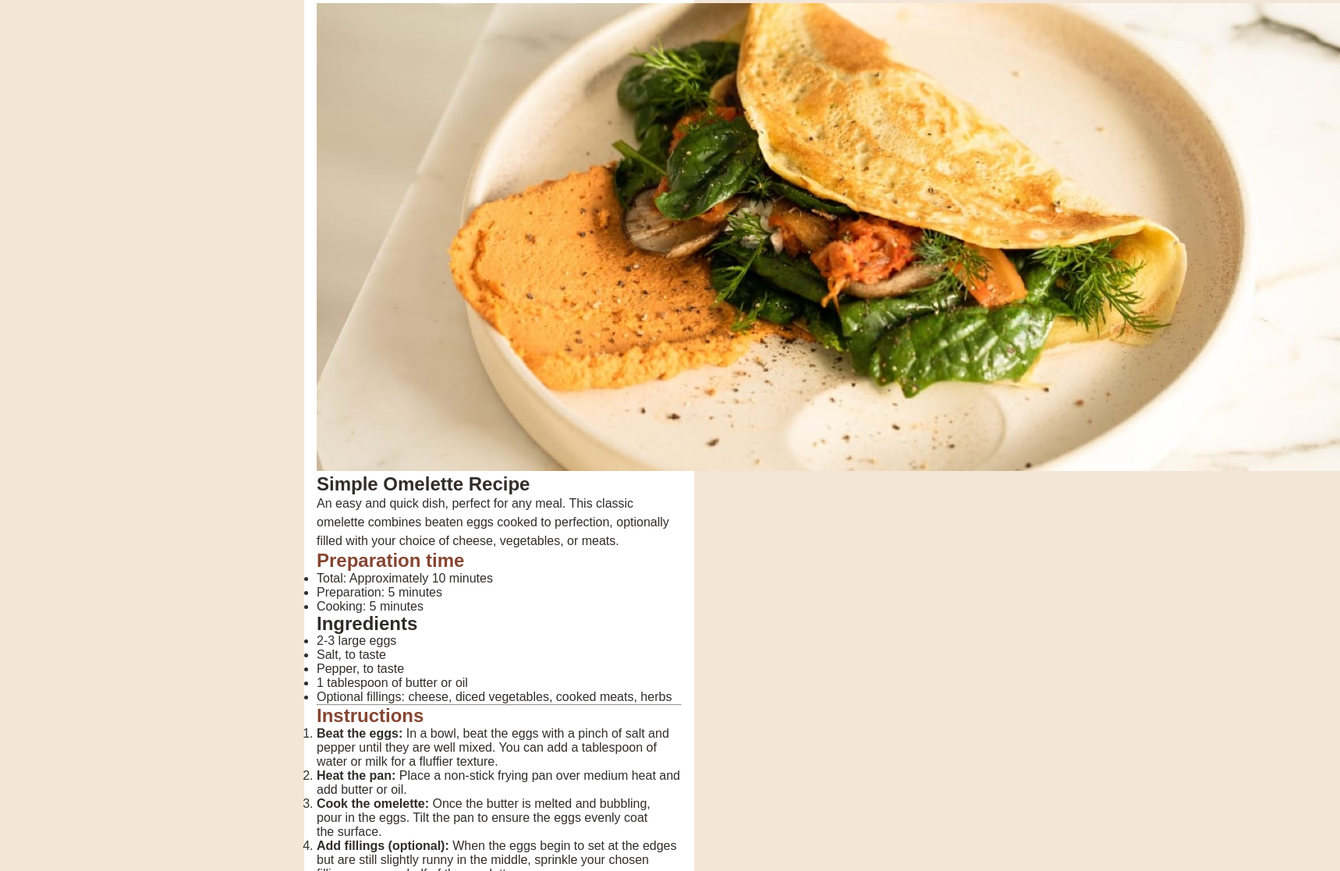
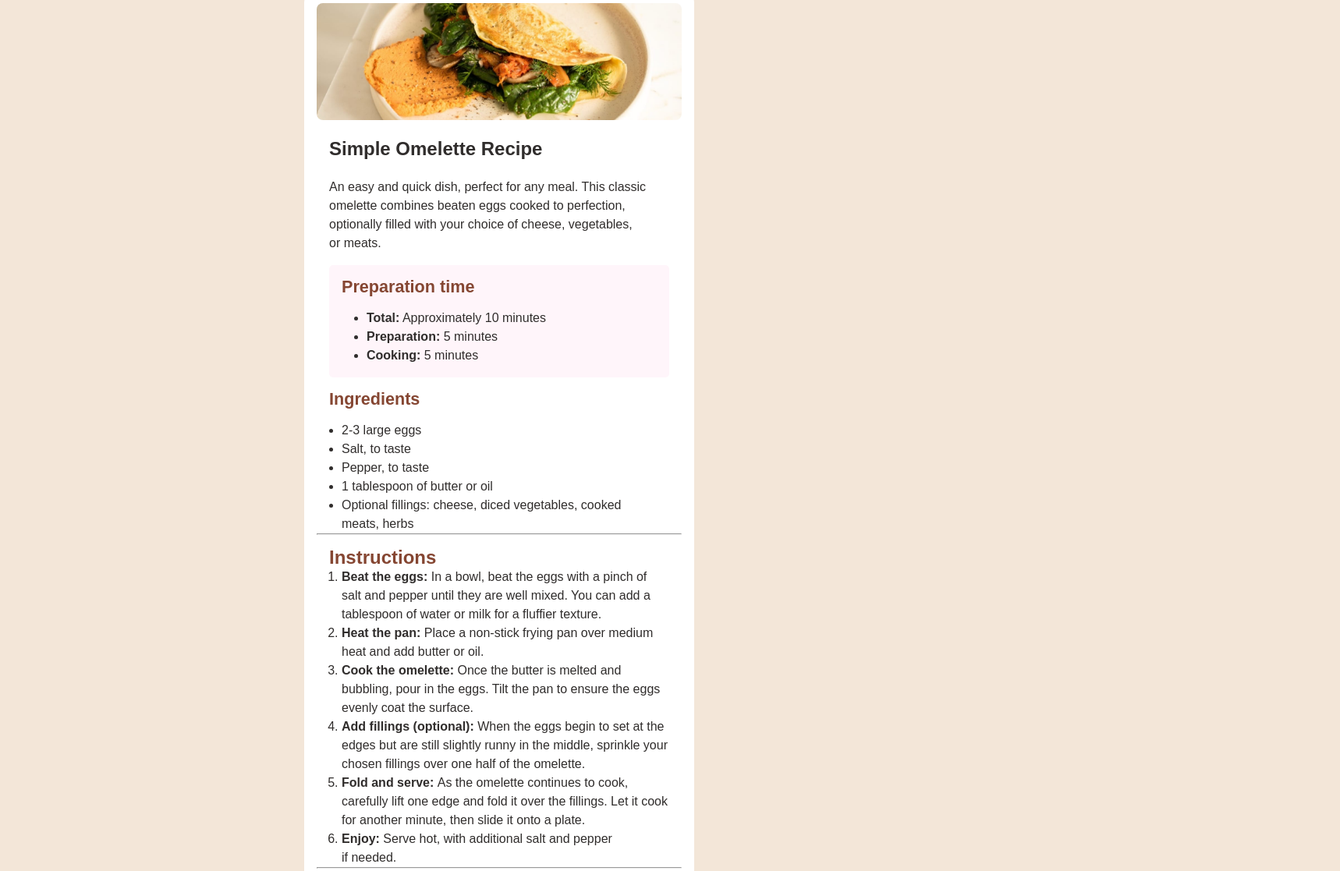
Before and after one commit to BradleyTim/recipe-page, a plain HTML site: page index.html in a window 1280 px wide. Shown: the part 60-1177 px from the top of the page at 78% size, 1718 px wide, since content can reach past the window. Drawn offline with Linux system fonts and the light colour scheme.

Commit message:
update html structure

```diff
--- a/index.html
+++ b/index.html
@@ -13,16 +13,23 @@
 </head>
 <body>
   <section>
+    <div class="image">
       <img src="/assets/images/image-omelette.jpeg" alt="omelette image">
+    </div>
+    <div class="intro">
       <h1>Simple Omelette Recipe</h1>
       <p>An easy and quick dish, perfect for any meal. This classic omelette combines beaten eggs cooked to perfection, optionally filled with your choice of cheese, vegetables, or meats.</p>
+    </div>
+    <div class="preparation">
       <h2>Preparation time</h2>
       <ul>
-      <li>Total: Approximately 10 minutes</li>
-      <li>Preparation: 5 minutes</li>
-      <li>Cooking: 5 minutes</li>
+        <li><strong>Total:</strong> Approximately 10 minutes</li>
+        <li><strong>Preparation:</strong> 5 minutes</li>
+        <li><strong>Cooking:</strong> 5 minutes</li>
       </ul>
-    <h1>Ingredients</h1>
+    </div>
+    <div class="ingredients">
+      <h2>Ingredients</h2>
       <ul>
         <li>2-3 large eggs</li>
         <li>Salt, to taste</li>
@@ -30,7 +37,9 @@
         <li>1 tablespoon of butter or oil</li>
         <li>Optional fillings: cheese, diced vegetables, cooked meats, herbs</li>
       </ul>
+    </div>
     <hr>
+    <div class="instructions">
       <h2>Instructions</h2>
       <ol>
         <li><strong>Beat the eggs: </strong>In a bowl, beat the eggs with a pinch of salt and pepper until they are well mixed. You can add a tablespoon of water or milk for a fluffier texture.</li>
@@ -40,7 +49,9 @@
         <li><strong>Fold and serve: </strong>As the omelette continues to cook, carefully lift one edge and fold it over the fillings. Let it cook for another minute, then slide it onto a plate.</li>
         <li><strong>Enjoy: </strong>Serve hot, with additional salt and pepper if needed.</li>
       </ol>
+    </div>
     <hr>
+    <div class="nutrition">
       <h2>Nutrition</h2>
       <p>The table below shows nutritional values per serving without the additional fillings.</p>
       <table>
@@ -63,6 +74,7 @@
           </tr>
         </tbody>
       </table>
+    </div>
   </section>
 
   <div class="attribution">
```
Lines whose indentation alone changed are shown as unchanged.
